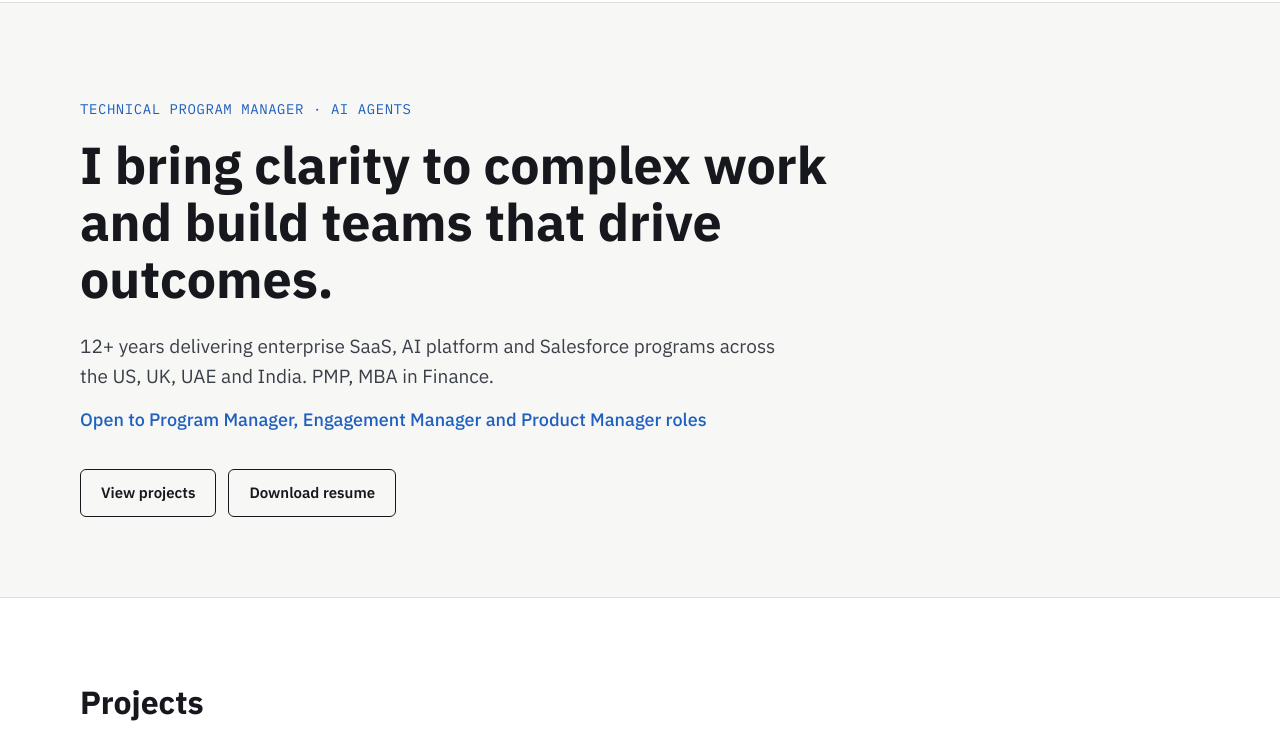
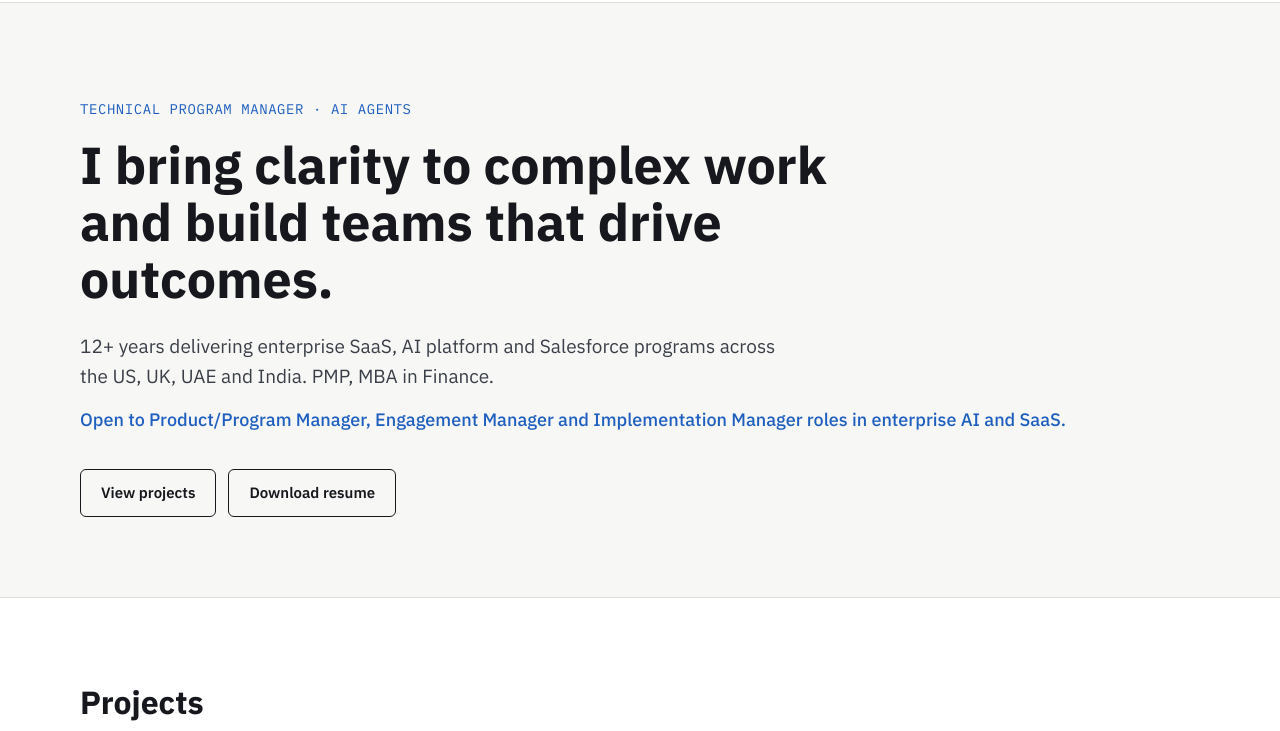
Before and after one commit to prem-devara/prem-devara.github.io, a plain HTML site: page index.html in a window 1280 px wide. Shown: the part 69-800 px from the top of the page. Drawn offline with Linux system fonts and the light colour scheme.

Commit message:
Update site content: wording or text changes

```diff
--- a/index.html
+++ b/index.html
@@ -146,7 +146,7 @@
     <p class="eyebrow">TECHNICAL PROGRAM MANAGER · AI AGENTS</p>
     <h1>I bring clarity to complex work and build teams that drive outcomes.</h1>
     <p class="lede">12+ years delivering enterprise SaaS, AI platform and Salesforce programs across the US, UK, UAE and India. PMP, MBA in Finance.</p>
-    <p style="margin: 14px 0 0; font-size: 18px; color: var(--accent); font-weight: 500">Open to Program Manager, Engagement Manager and Product Manager roles</p>
+    <p style="margin: 14px 0 0; font-size: 18px; color: var(--accent); font-weight: 500">Open to Product/Program Manager, Engagement Manager and Implementation Manager roles in enterprise AI and SaaS.</p>
     <div class="actions">
       <a class="btn btn-outline" href="#projects">View projects</a>
       <a class="btn btn-outline" href="resume.pdf">Download resume</a>
```
